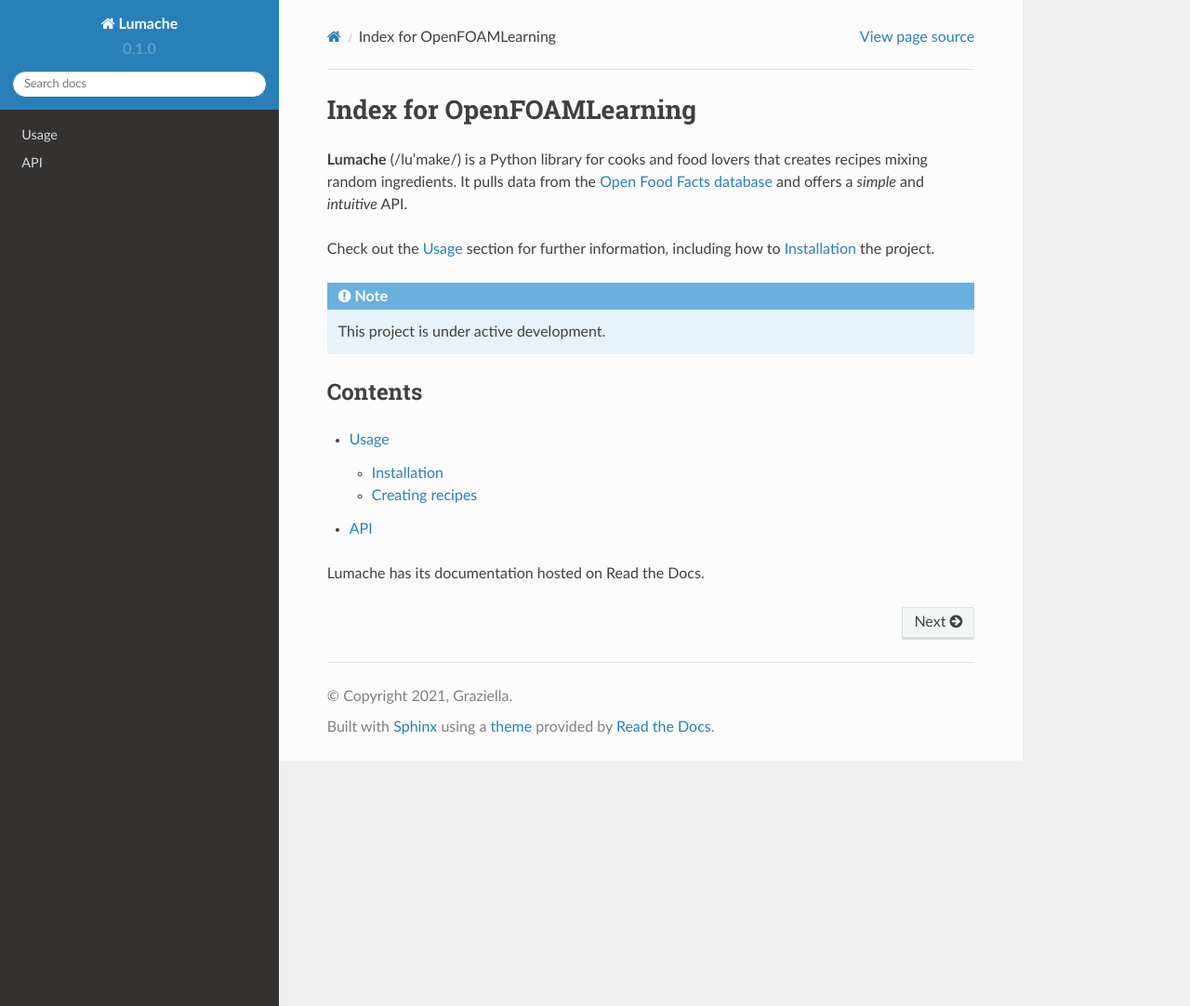
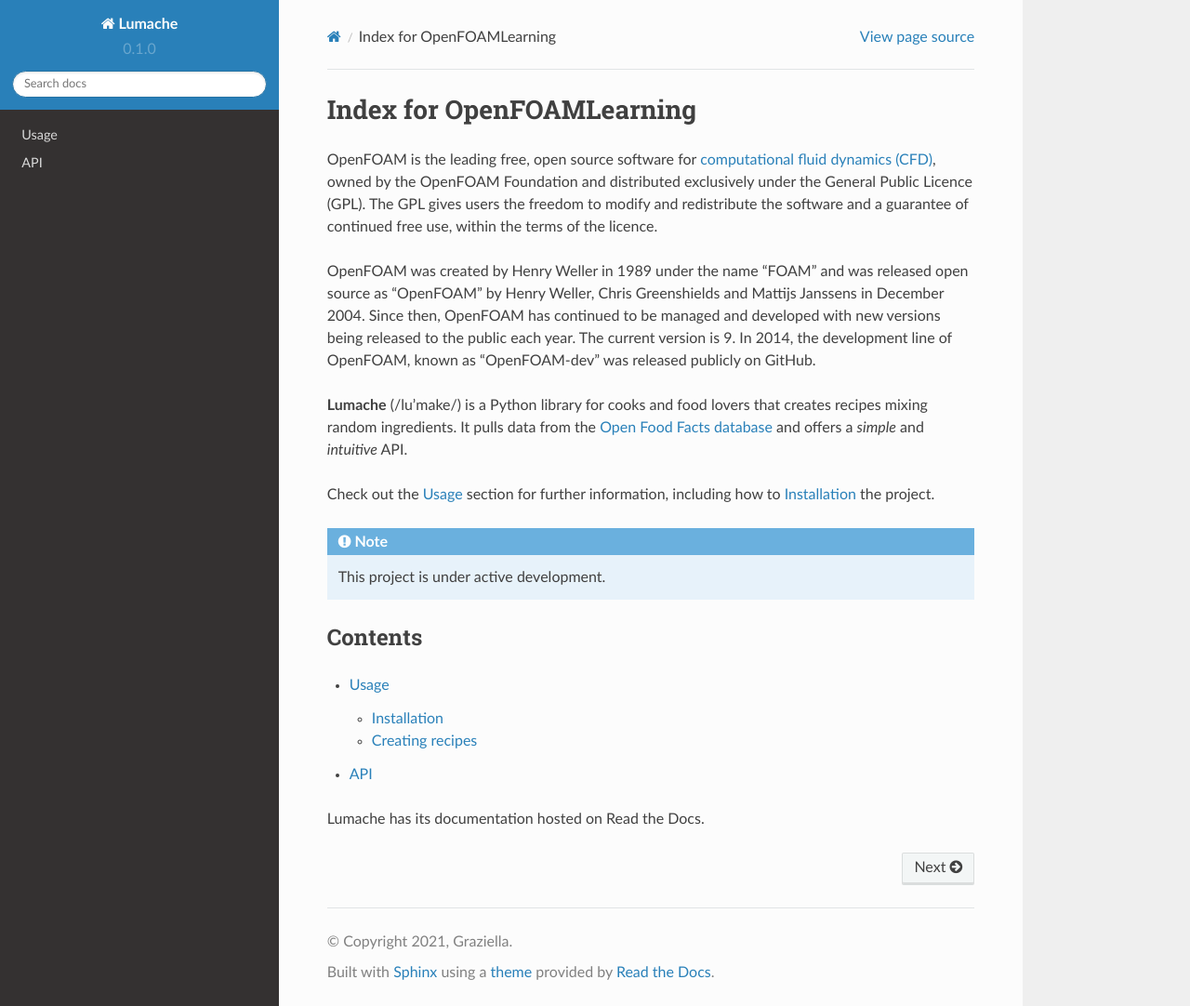
Before and after one commit to yl96Git/OpenFOAMLearning, a Sphinx documentation site: the page built from docs/source/index.rst, in a window 1280 px wide and 1082 px high. Shown: the whole window at 93% size. Built offline with Sphinx 7.4.7 and the Read the Docs theme 2.0.0, drawn with Linux system fonts in a browser that asks for light colours.

Commit message:
Update index.rst

```diff
--- a/docs/source/index.rst
+++ b/docs/source/index.rst
@@ -1,5 +1,9 @@
 Index for OpenFOAMLearning
 ===================================
+OpenFOAM is the leading free, open source software for `computational fluid dynamics (CFD) <https://cfd.direct/openfoam/computational-fluid-dynamics>`_, owned by the OpenFOAM Foundation and distributed exclusively under the General Public Licence (GPL). The GPL gives users the freedom to modify and redistribute the software and a guarantee of continued free use, within the terms of the licence.
+
+OpenFOAM was created by Henry Weller in 1989 under the name “FOAM” and was released open source as “OpenFOAM” by Henry Weller, Chris Greenshields and Mattijs Janssens in December 2004. Since then, OpenFOAM has continued to be managed and developed with new versions being released to the public each year.  The current version is 9. In 2014, the development line of OpenFOAM, known as “OpenFOAM-dev” was released publicly on GitHub.
+
 
 **Lumache** (/lu'make/) is a Python library for cooks and food lovers
 that creates recipes mixing random ingredients.
```
